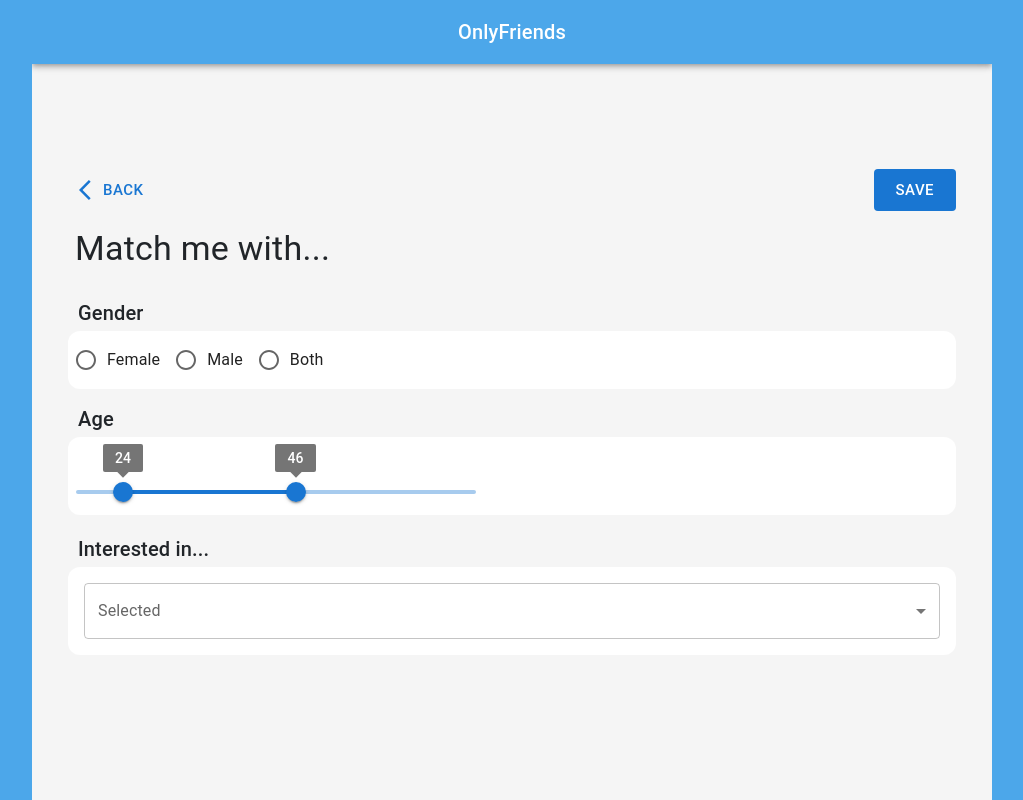
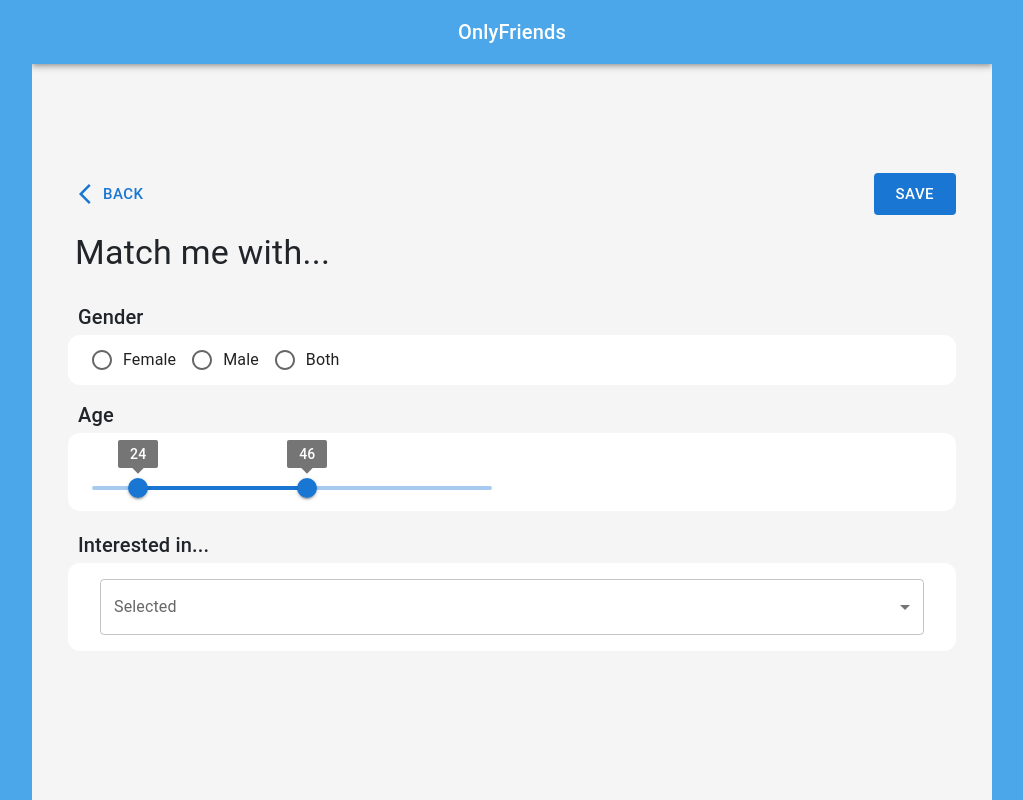
Before and after one commit to c-zhenhao/GA-Project-3, a React (Create React App) app in the folder project-3-react/: page /1/filter in a window 1280 px wide. Shown: the whole page, without its empty margins (128-1151 px from the left). Built offline with nearby package versions, Linux system fonts and the light colour scheme.

Commit message:
filter card css border

```diff
--- a/project-3-react/src/pages/Filter.js
+++ b/project-3-react/src/pages/Filter.js
@@ -193,7 +193,10 @@ export default function Filter() {
           <Typography variant="h6">Gender</Typography>
         </Stack>
 
-        <Card elevation={0} sx={{ borderRadius: 3, mb: 0.5, p: 1 }}>
+        <Card
+          elevation={0}
+          sx={{ borderRadius: 3, mb: 0.5, p: 0.5, pl: 3, pr: 3 }}
+        >
           <Stack direction="row" style={tempBorder}>
             <FormControl>
               <RadioGroup
@@ -226,7 +229,7 @@ export default function Filter() {
           <Typography variant="h6">Age</Typography>
         </Stack>
 
-        <Card elevation={0} sx={{ borderRadius: 3, mb: 1, p: 1 }}>
+        <Card elevation={0} sx={{ borderRadius: 3, mb: 1, p: 1, pl: 3, pr: 3 }}>
           <Stack direction="row" style={tempBorder}>
             <Box sx={{ width: 400 }} style={tempBorder}>
               <Slider
@@ -237,7 +240,7 @@ export default function Filter() {
                 valueLabelDisplay="on"
                 getAriaValueText={valuetext}
                 min={18}
-                max={69}
+                max={70}
                 style={tempBorder}
               />
             </Box>
@@ -252,7 +255,7 @@ export default function Filter() {
           <Typography variant="h6">Interested in...</Typography>
         </Stack>
 
-        <Card elevation={0} sx={{ borderRadius: 3, mb: 1, p: 1 }}>
+        <Card elevation={0} sx={{ borderRadius: 3, mb: 1, p: 1, pl: 3, pr: 3 }}>
           <Stack style={tempBorderInterests}>
             <FormControl sx={{ m: 1, minWidth: 200, maxWidth: "100%" }}>
               <InputLabel id="demo-multiple-chip-label">Selected</InputLabel>
```
